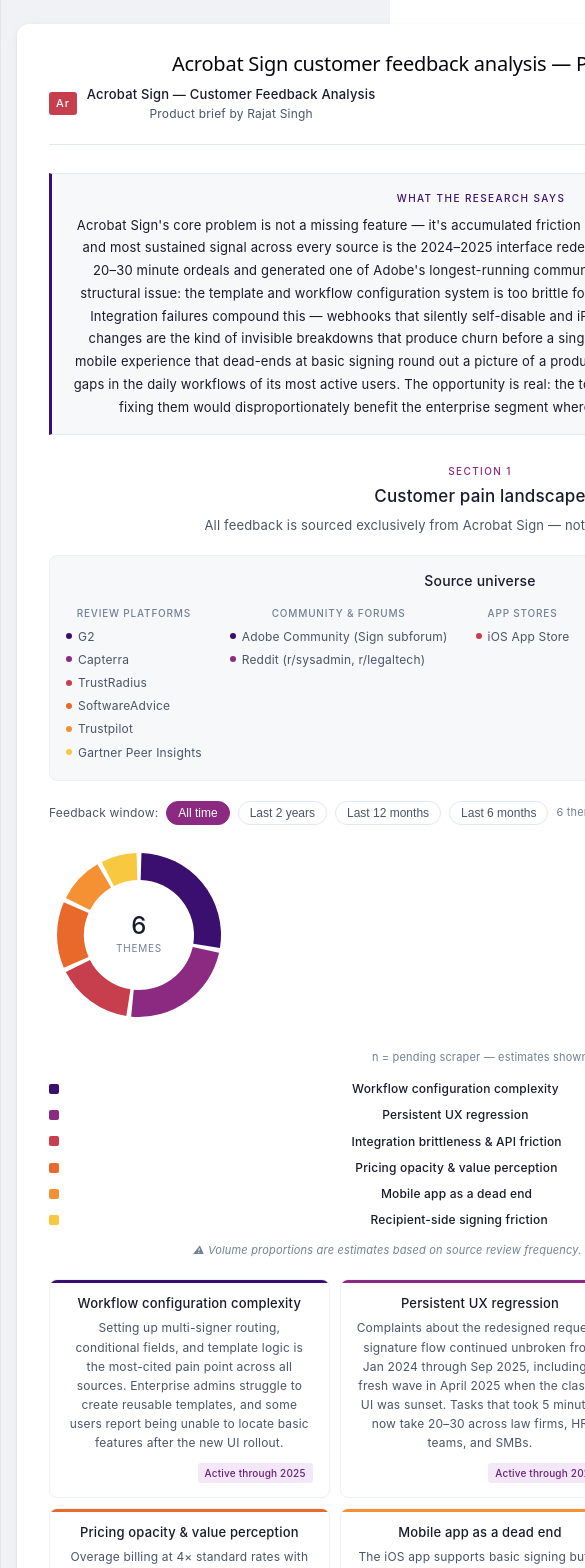
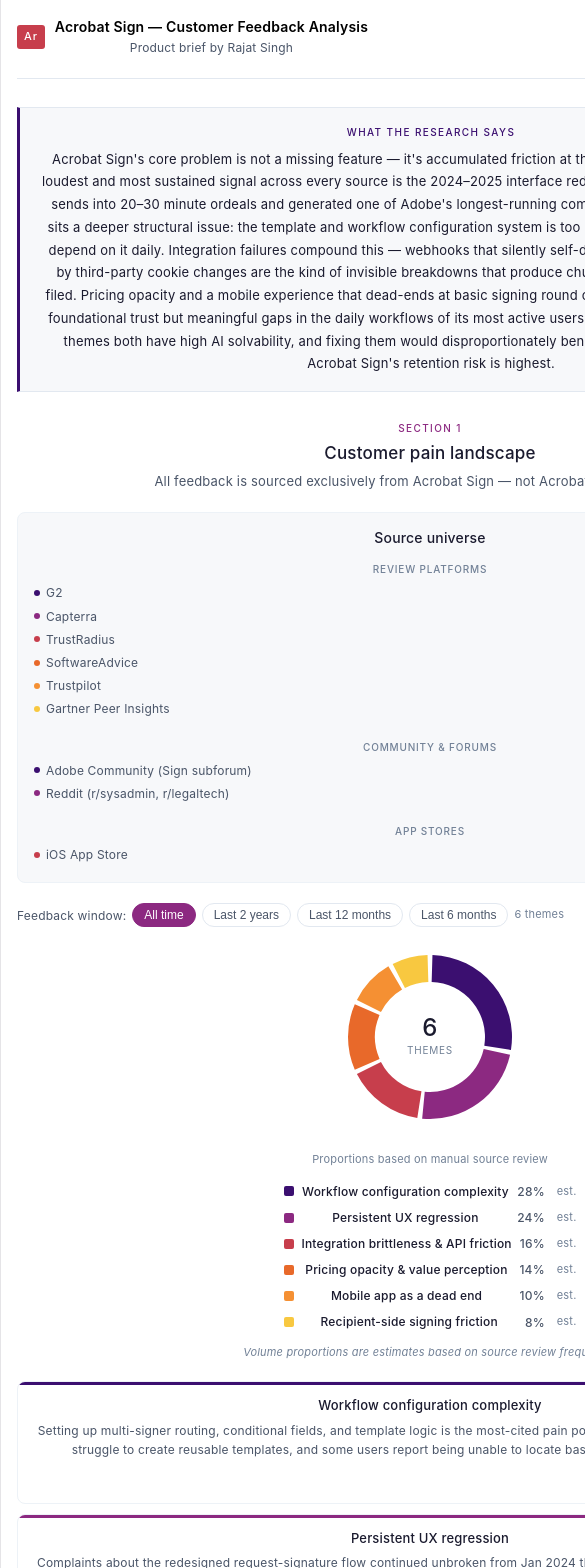
Before and after one commit to rajat2208/acrobat-sign-brief, a React (Vite) app: page / in a window 390 px wide. Shown: the top 1568 px of the page, 585 px wide, since content can reach past the window. Built offline with nearby package versions, Linux system fonts and the light colour scheme.

Commit message:
design: fix heading color, full-page layout, mobile breakpoints, remove scraper language

```diff
--- a/src/App.css
+++ b/src/App.css
@@ -13,29 +13,35 @@
 
 * { box-sizing: border-box; margin: 0; padding: 0; }
 
+.sr-only { position: absolute; width: 1px; height: 1px; padding: 0; margin: -1px; overflow: hidden; clip: rect(0,0,0,0); white-space: nowrap; border: 0; }
+
 body {
   font-family: var(--font-sans);
   color: var(--color-text-primary);
-  background: #f0f2f5;
+  background: #ffffff;
   font-size: 14px;
   line-height: 1.6;
 }
 
 #root {
-  max-width: 960px;
+  max-width: 860px;
   margin: 0 auto;
-  padding: 24px 16px 48px;
+  padding: 40px 24px 64px;
 }
 
-.w { background: var(--color-background-primary); border-radius: 12px; padding: 28px 32px; box-shadow: 0 1px 3px rgba(0,0,0,.08), 0 4px 16px rgba(0,0,0,.04); }
+@media (max-width: 600px) {
+  #root { padding: 16px 16px 40px; }
+}
+
+.w { background: var(--color-background-primary); }
 
 .hdr { display: flex; align-items: flex-start; justify-content: space-between; gap: 16px; flex-wrap: wrap; padding-bottom: 1.25rem; margin-bottom: 1.75rem; border-bottom: 0.5px solid var(--color-border-secondary); }
 .hdr-l { display: flex; align-items: center; gap: 10px; }
-.ar-mark { background: #C73E4C; color: #fff; font-size: 11px; font-weight: 500; letter-spacing: .08em; padding: 3px 7px; border-radius: 3px; }
-.hdr-title { font-size: 13px; font-weight: 500; }
+.ar-mark { background: #C73E4C; color: #fff; font-size: 11px; font-weight: 500; letter-spacing: .08em; padding: 3px 7px; border-radius: 3px; flex-shrink: 0; }
+.hdr-title { font-size: 14px; font-weight: 600; color: #000000; }
 .hdr-sub { font-size: 12px; color: var(--color-text-secondary); }
 .hdr-r { font-size: 12px; color: var(--color-text-secondary); text-align: right; }
-.hdr-r strong { color: var(--color-text-primary); font-weight: 500; }
+.hdr-r strong { color: #000000; font-weight: 600; }
 
 .eyebrow { font-size: 10px; letter-spacing: .14em; text-transform: uppercase; color: #8C2981; font-weight: 500; margin-bottom: 4px; }
 .sh { font-size: 17px; font-weight: 500; margin-bottom: 4px; }
@@ -113,7 +119,14 @@ body {
 .pl-sw { width: 10px; height: 10px; border-radius: 2px; flex-shrink: 0; }
 
 .plan-grid { display: grid; grid-template-columns: repeat(3, 1fr); gap: 10px; }
-@media (max-width: 680px) { .plan-grid { grid-template-columns: 1fr; } .viz-wrap { grid-template-columns: 1fr; } }
+@media (max-width: 720px) {
+  .plan-grid { grid-template-columns: 1fr; }
+  .viz-wrap { grid-template-columns: 1fr; justify-items: center; }
+  .cards { grid-template-columns: 1fr; }
+  .src-cats { flex-direction: column; gap: 16px; }
+  .filter-row { gap: 6px; }
+  .ptable th:nth-child(4), .ptable td:nth-child(4) { display: none; }
+}
 .pcol { background: var(--color-background-primary); border: 0.5px solid var(--color-border-tertiary); border-radius: var(--border-radius-lg); overflow: hidden; }
 .phdr { padding: 14px 16px 12px; border-bottom: 0.5px solid var(--color-border-tertiary); }
 .pphase { font-size: 10px; letter-spacing: .12em; text-transform: uppercase; color: rgba(255,255,255,.5); font-weight: 500; margin-bottom: 2px; }
--- a/src/App.jsx
+++ b/src/App.jsx
@@ -95,7 +95,7 @@ function Legend({ themes }) {
   return (
     <div className="legend">
       <div className="leg-n-note">
-        {hasReal ? `n = ${totalN.toLocaleString()} feedback items` : 'n = pending scraper — estimates shown'}
+        {hasReal ? `n = ${totalN.toLocaleString()} feedback items` : 'Proportions based on manual source review'}
       </div>
       {themes.map(t => {
         const pct = Math.round((t.vol / tot) * 100)
@@ -221,8 +221,6 @@ export default function App() {
     return cutoff ? themesData.filter(t => t.ls >= cutoff) : themesData
   }, [cur])
 
-  const hasEstimates = themesData.some(t => t.n === null)
-
   const fnote = cur === 'all'
     ? `${visibleThemes.length} themes`
     : visibleThemes.length
@@ -292,9 +290,7 @@ export default function App() {
         <DonutChart themes={visibleThemes} />
         <Legend themes={visibleThemes} />
       </div>
-      {hasEstimates && (
-        <div className="chart-disclaimer">⚠ Volume proportions are estimates based on source review frequency. To be replaced with scraper data.</div>
-      )}
+      <div className="chart-disclaimer">Volume proportions are estimates based on source review frequency.</div>
 
       <ThemeCards allThemes={themesData} visibleThemes={visibleThemes} />
 
@@ -325,7 +321,7 @@ export default function App() {
 
       <div className="fn">
         <div className="fnl">Methodology note</div>
-        <div className="fnt">All themes are sourced exclusively from Acrobat Sign feedback — not Acrobat or Adobe broadly. Volume proportions and signal scores are the author&apos;s estimates based on source review; they will be replaced with scraper-derived counts once the live data pipeline is connected. Date filter will fully populate once the scraper is active. Last manual research pass: September 2025.</div>
+        <div className="fnt">All themes are sourced exclusively from Acrobat Sign feedback — not Acrobat or Adobe broadly. Volume proportions and signal scores are the author&apos;s estimates based on manual source review across G2, Capterra, TrustRadius, Adobe Community, Reddit, and the iOS App Store. Last research pass: September 2025.</div>
       </div>
     </div>
   )
```
